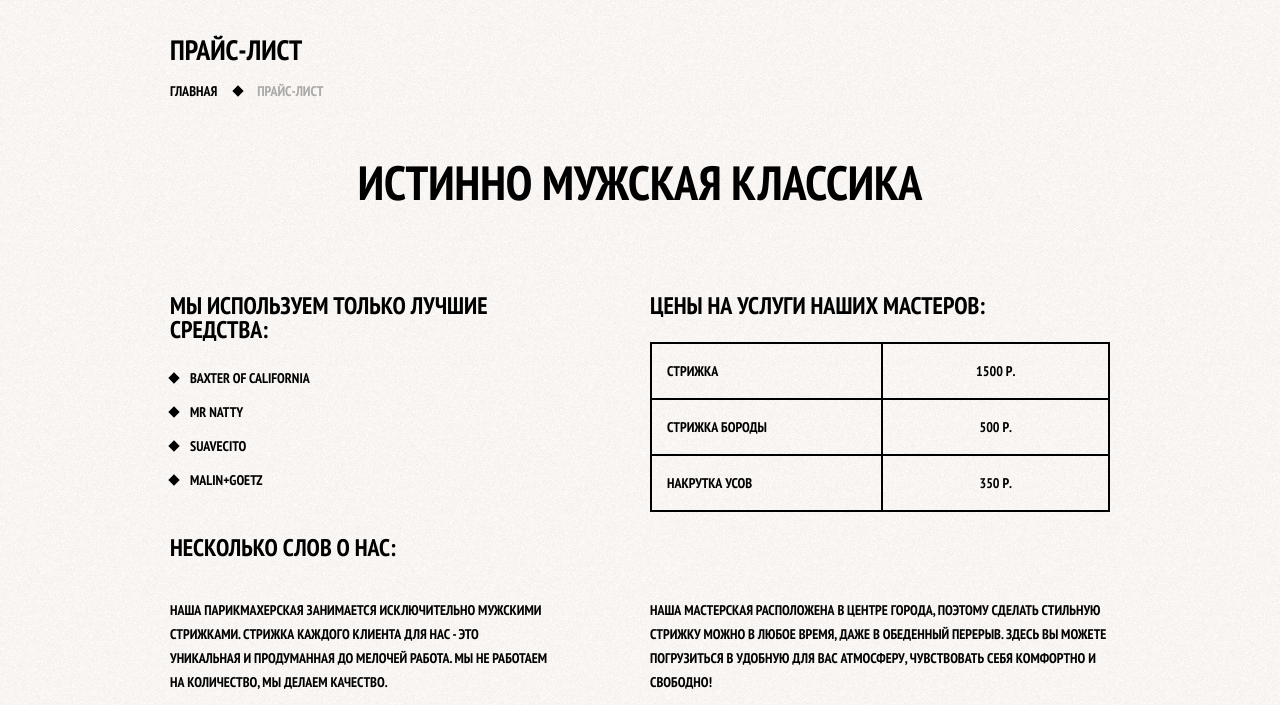
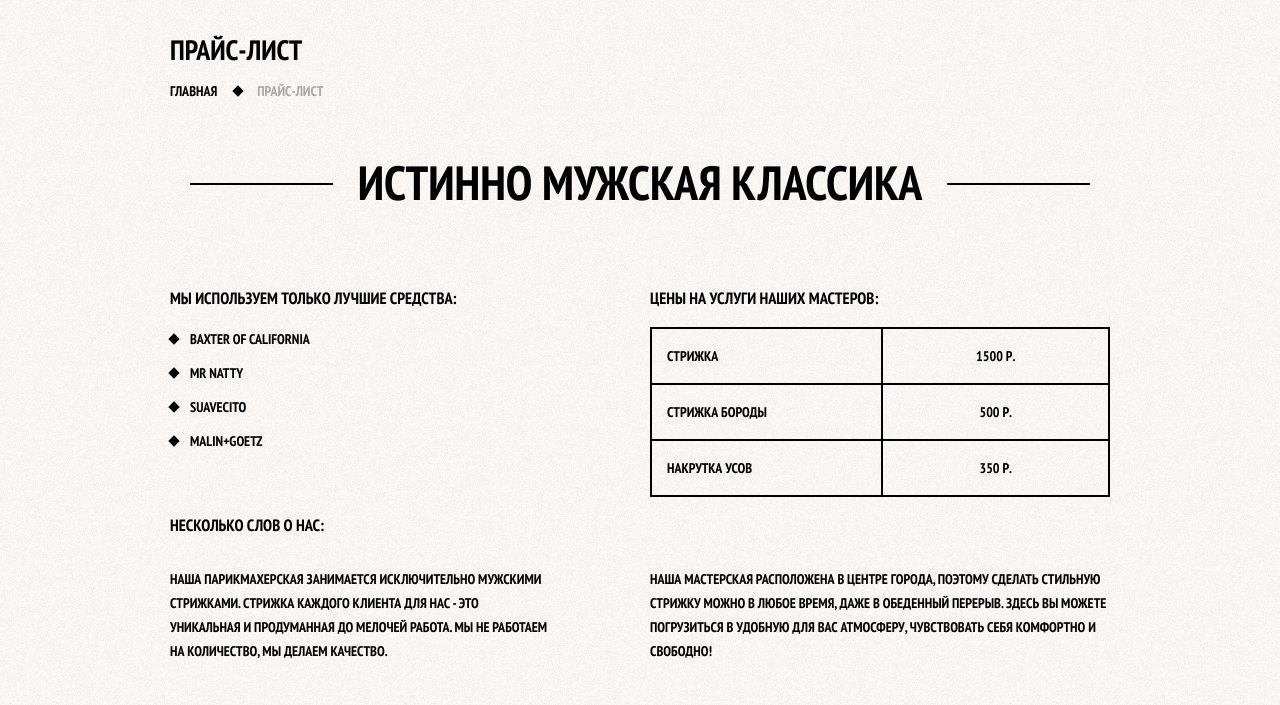
Before and after one commit to meksevas/galaxsea-barbershop, a plain HTML site: page price.html in a window 1280 px wide. Shown: the part 96-801 px from the top of the page. Drawn offline with Linux system fonts and the light colour scheme.

Commit message:
Линия

```diff
--- a/css/style.css
+++ b/css/style.css
@@ -696,6 +696,43 @@ input[type="radio"]:checked + label::after {
   text-align: center;
 }
 
+.line {
+  position: relative;
+  overflow: hidden;
+
+  display: block;
+
+  z-index: 1;
+}
+
+.line::before,
+.line::after {
+  content: "";
+
+  position: relative;
+  top: 6px;
+  left: 0;
+
+  display: inline-block;
+  width: 240px;
+  height: 2px;
+
+  vertical-align: middle;
+
+  background: #000000;
+
+  z-index: -1;
+}
+
+.line::before {
+  left: -25px;
+  margin: -20px 0 0 -100%;
+}
+.line::after {
+  left: 25px;
+  margin: -20px -100% 0 0;
+}
+
 .products {
   float: left;
   width: 380px;
@@ -867,13 +904,3 @@ input[type="radio"]:checked + label::after {
 
   background-color: #ffffff;
 }
-
-/* H1-H6 */
-
-h2 {
-  font-size: 30px;
-}
-
-h3 {
-  font-size: 24px;
-}
--- a/price.html
+++ b/price.html
@@ -52,7 +52,7 @@
         </ul>
       </div>
       <div class="page-big-title">
-        <b><span>Истинно мужская классика</span></b>
+        <b class="line">Истинно мужская классика</b>
       </div>
       <div class="service clearfix">
         <section class="products">
```
